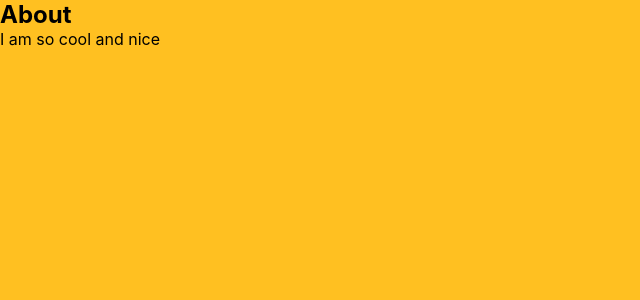
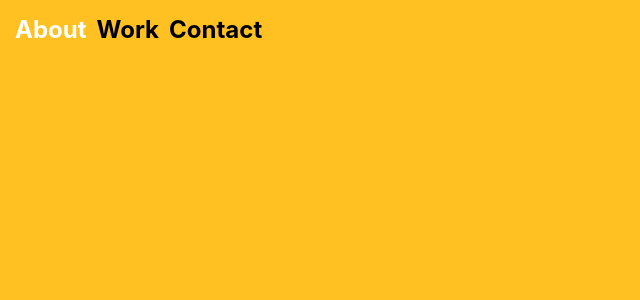
Before and after one commit to Amelia-was/react-portfolio, a React (Create React App) app: page / in a window 1280 px wide. Shown: the top 300 px of the page, without its empty margins (0-640 px from the left). Built offline with nearby package versions, Linux system fonts and the light colour scheme.

Commit message:
nav links

```diff
--- a/src/App.js
+++ b/src/App.js
@@ -1,12 +1,19 @@
-import React from 'react';
+import React, { useState } from 'react';
 import About from './components/About';
+import Nav from './components/Nav';
 
 function App() {
+  const navLinks = ['About', 'Work', 'Contact'];
+  const [ currentPage, setCurrentPage ] = useState(navLinks[0]);
   return (
     <main>
-      <About></About>
+      <Nav
+      navLinks={navLinks}
+      currentPage={currentPage}
+      setCurrentPage={setCurrentPage}
+      ></Nav>
     </main>
   );
-}
+};
 
 export default App;
--- /dev/null
+++ b/src/components/Nav/index.js
@@ -0,0 +1,23 @@
+import React from 'react';
+
+function Nav(props) {
+    const { navLinks, currentPage, setCurrentPage } = props;
+    return (
+        <nav>
+            <ul>
+                {navLinks.map(link => (
+                    <li>
+                        <h2
+                        key={link}
+                        className={`${currentPage === link && 'navActive'}`}
+                        onClick={() => {
+                            setCurrentPage(link)
+                        }}>{link}</h2>
+                    </li>
+                ))}
+            </ul>
+        </nav>
+    );
+};
+
+export default Nav;
--- a/src/index.css
+++ b/src/index.css
@@ -17,3 +17,17 @@ code {
   font-family: source-code-pro, Menlo, Monaco, Consolas, 'Courier New',
     monospace;
 }
+
+.navActive {
+  color: #FFF;
+}
+
+nav ul {
+  display: flex;
+  list-style-type: none;
+  padding: 10px;
+}
+
+nav ul li {
+  padding: 5px;
+}
```
Also changed, not shown: src/components/Contact/index.js (added, +12 -0 lines), src/components/Work/index.js (added, +13 -0 lines).
